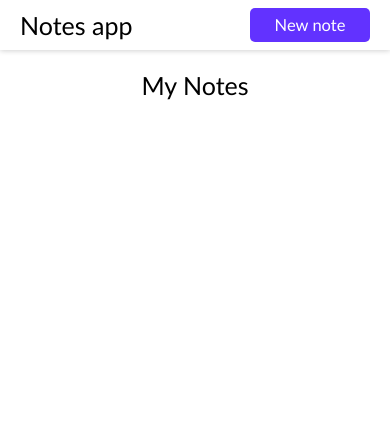
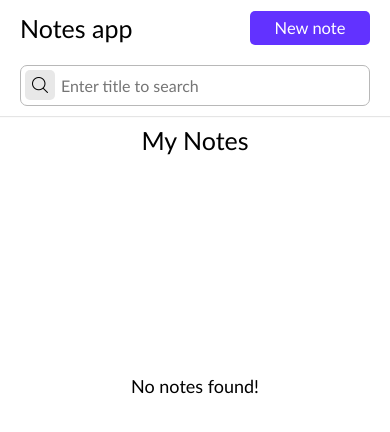
Before and after one commit to DharshiBalasubramaniyam/Notes-App, a React (Create React App) app: page / in a window 390 px wide. Shown: the top 432 px of the page. Built offline with nearby package versions, Linux system fonts and the light colour scheme.

Commit message:
add search functionality

```diff
--- a/src/components/Noteslist.js
+++ b/src/components/Noteslist.js
@@ -1,23 +1,42 @@
 import './Styles.css';
 import { Link } from 'react-router-dom';
 import Notecard from './Notecard';
+import searchImage from '../images/search.png'
+import { useState } from 'react';
 
 function Noteslist(props) {
+
+    const [search, setSearch] = useState("");
+
+    const notesList = props.list.filter((note) => {
+                                    return (search === "" ? note : note.title.toLowerCase().includes(search.toLowerCase()));
+                                })
 
     return(
         <>
             <header>
                 <h1>Notes app</h1>
-                <div>
-                        <Link to="/newnote" className='btn'>New note</Link>
+                <div className='search'>
+                        <input
+                            type='text'
+                            placeholder='Enter title to search'
+                            name='search'
+                            onChange={(e)=> {
+                                setSearch(e.target.value)
+                            }}
+                        />
+                        <img src={searchImage} alt='search'/>
                 </div>
+
+                    <Link to="/newnote" className='btn'>New note</Link>
             </header>
             <section id='list'>
                 <h1>My Notes</h1>
 
                 <div className='notes-container'>
                 {
-                    props.list.map((note, index) => {
+                    notesList.length === 0 ? <><p className='empty'>No notes found!</p></>:
+                    notesList.map((note) => {
                         return (
                             <Notecard note={note} key={note.id}/>
                         );
--- a/src/components/Styles.css
+++ b/src/components/Styles.css
@@ -2,6 +2,7 @@
     padding: 0;
     margin: 0;
     box-sizing: border-box;
+    outline: none;
     font-weight: 400;
     font-family:'Trebuchet MS', 'Lucida Sans Unicode', 'Lucida Grande', 'Lucida Sans', Arial, sans-serif;
     text-decoration: none;
@@ -10,14 +11,17 @@
 header {
     width: 100%;
     padding: 8px 75px;
+    height: 55px;
     display: flex;
     align-items: center;
     justify-content: space-between;
-    /* border-bottom: 2px solid grey; */
+    position: fixed;
+    background-color: white;
     box-shadow: 0 1px 5px rgb(211, 211, 211);
 }
 header h1 {
     font-size: 30px;
+    flex: 1;
 }
 .btn {
     padding: 10px 0;
@@ -32,6 +36,33 @@ header h1 {
     cursor: pointer;
     transition: 0.3s;
 }
+header .search {
+    position: relative;
+    margin-right: 15px;
+    background-color: white;
+}
+header .search input {
+    padding: 10px 15px 10px 40px;
+    width: 430px;
+    font-size: 16px;
+    border: 1px solid rgb(184, 184, 184);border-radius: 7px;
+}
+header .search input:hover {
+    box-shadow: 0px 0px 5px rgba(0, 0, 0, 0.4);
+}
+header .search input:focus {
+    box-shadow: 0px 0px 5px rgba(0, 0, 0, 0.9);
+}
+header .search img{
+    position: absolute;
+    width: 30px;
+    height: 30px;
+    top: 5px;
+    border-radius: 5px;
+    left: 5px;
+    background-color: rgb(232, 232, 232);
+    padding: 7px;
+}
 .btn:hover, input[type='submit']:hover {
     background-color: rgb(69, 12, 255);
     color: white;
@@ -41,19 +72,17 @@ header h1 {
 }
 
 section {
-    padding: 20px 75px;
+    padding: 90px 75px;
     display: flex;
     align-items: center;
-    justify-content: center;
+    justify-content: flex-start;
     height: 90vh;
     flex-direction: column;
-}
-#list, #delete {
-    justify-content: flex-start;
 }
 section h1 {
     text-align: center;
     font-size: 25px;
+
 }
 section .notes-container {
     margin-top: 20px;
@@ -100,6 +129,12 @@ section .notes-container .note img:hover {
 }
 section .notes-container .note img:active {
     background-color: transparent;
+}
+section .empty {
+    text-align: center;
+    margin-top: 200px;
+    width: 100%;
+    font-size: 18px;
 }
 section form {
     padding: 15px;
@@ -173,9 +208,9 @@ section .confirm-box .delete:hover {
     background-color: rgb(216, 0, 0);
 }
 
-@media all and (max-width:900px) {
+@media all and (max-width:1100px) {
     section {
-        padding: 20px;
+        padding: 90px 20px;
     }
     header {
         padding: 8px 20px;
@@ -200,4 +235,22 @@ section .confirm-box .delete:hover {
         height: 24px;
         width: 24px;
     }
+    header .search {
+        position: fixed;
+        width: 100%;
+        top: 55px;
+        left: 0;
+        padding: 10px 20px;
+        box-shadow: 0 1px 1px rgba(0, 0, 0, 0.1);
+    }
+    header .search input {
+        width: 100%;
+    }
+    header .search img{
+        left: 25px;
+        top: 15px;
+    }
+    #list {
+        padding-top: 125px;
+    }
 }
```
Also changed, not shown: src/images/search.png (added).
